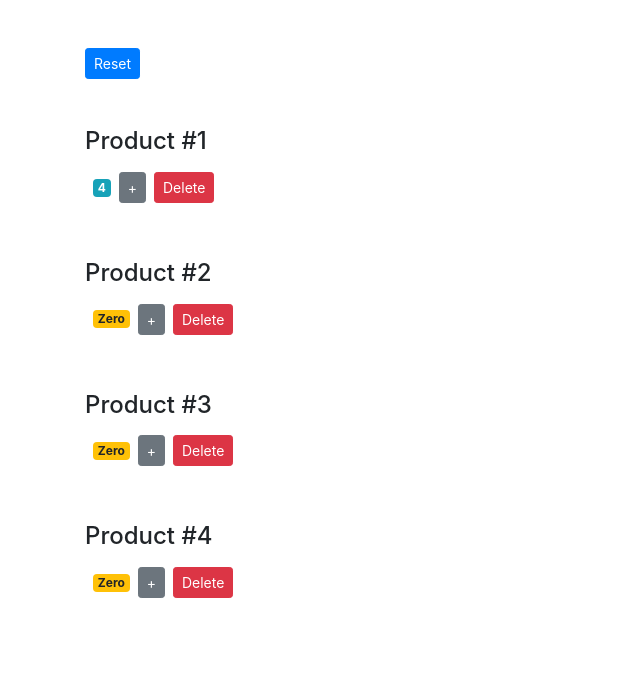
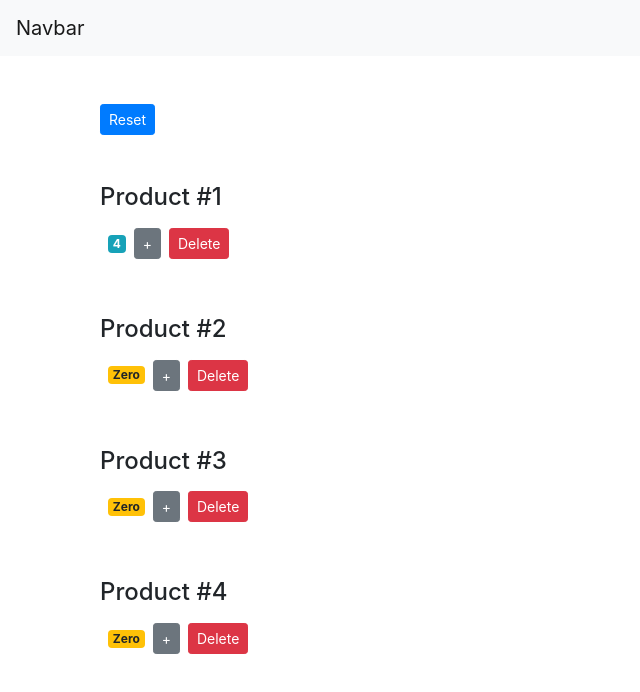
Before and after one commit to reginabattle/cart-react, a React (Create React App) app: page / in a window 1280 px wide. Shown: the top 692 px of the page, without its empty margins (0-640 px from the left). Built offline with nearby package versions, Linux system fonts and the light colour scheme.

Commit message:
Add nav component

```diff
--- a/src/App.js
+++ b/src/App.js
@@ -1,11 +1,16 @@
 import React, { Component } from 'react';
+import Nav from './components/nav';
+import Counters from './components/counters';
 
 class App extends Component {
 	render() {
 		return (
-			<main className="container">
-				<h1>Hello world</h1>
+			<React.Fragment>
+				<Nav />
+				<main className="container">
+					<Counters />
 			</main>
+			</React.Fragment>
 		);
 	}
 }
--- /dev/null
+++ b/src/components/nav.js
@@ -0,0 +1,13 @@
+import React, { Component } from 'react';
+
+class Nav extends Component {
+	render() {
+		return (
+			<nav className="navbar navbar-light bg-light">
+			  <a className="navbar-brand" href="#">Navbar</a>
+			</nav>
+		)
+	}
+}
+
+export default Nav;
--- a/src/index.js
+++ b/src/index.js
@@ -1,7 +1,7 @@
 import React from 'react';
 import ReactDOM from 'react-dom';
-import Counters from './components/counters';
+import App from './App';
 import './index.css';
 import 'bootstrap/dist/css/bootstrap.css'
 
-ReactDOM.render(<Counters />, document.getElementById('root'));
+ReactDOM.render(<App />, document.getElementById('root'));
```
